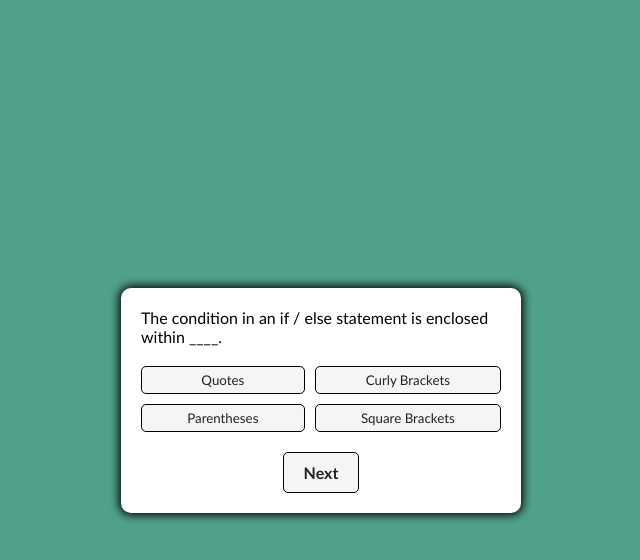
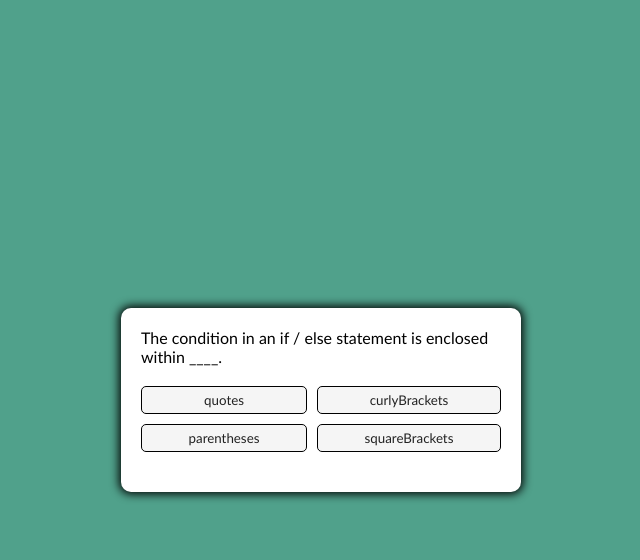
Before and after one commit to Abstrack5/Code-quiz, a plain HTML site: page index.html in a window 1280 px wide. Both pictures are taken after a click on the button "Start". Shown: the whole page, without its empty margins (319-959 px from the left). Drawn offline with Linux system fonts and the light colour scheme.

Commit message:
shuffled questions, removed next button until correct answer is choosen.

```diff
--- a/script.js
+++ b/script.js
@@ -1,21 +1,35 @@
 const questions = [
     {
         question: "The condition in an if / else statement is enclosed within ____.",
-        a: "Quotes",
-        b: "Curly Brackets",
-        c: "Parentheses",
-        d: "Square Brackets",
-        correctAnswer: "Parentheses",
-
+        a: "quotes",
+        b: "curlyBrackets",
+        c: "parentheses",
+        d: "squareBrackets",
+        correctAnswer: "parentheses",
     },
     {
-        question: "Question 2",
-        a: "Quotes",
-        b: "Curly Brackets",
-        c: "Parentheses",
-        d: "Square Brackets",
-        correctAnswer: "Parentheses",
-
+        question: "Inside which HTML element do we put the JavaScript?",
+        a: "<js>",
+        b: "<javaScript>",
+        c: "<scripting>",
+        d: "<script>",
+        correctAnswer: "<script>",
+    },
+    {
+        question: "The first index of an array is ____.",
+        a: "iLoveJavascript",
+        b: '"1"',
+        c: "pineApple",
+        d: '"0"',
+        correctAnswer: '"0"',
+    },
+    {
+        question: "How do you add a comment in a JavaScript?",
+        a: "<!-- commentThis -->",
+        b: "/* commentThis */",
+        c: "//commentThis",
+        d: "'commentThis",
+        correctAnswer: "//commentThis",
     },
 ];
 
@@ -32,7 +46,8 @@ var answerTwo = document.getElementById("answerButton2");
 var answerThree = document.getElementById("answerButton3");
 var answerFour = document.getElementById("answerButton4");
 
-var questionCount = 0;
+var shuffledQuestions = questions.sort(() => Math.random() - .5);
+var questionCountIndex = 0;
 var score = 0;
 var timeLeft = 200;
 
@@ -47,35 +62,44 @@ for (var i = 0; i < answerEl.length; i++ ) {
 function startGame() {
     startButton.classList.add("hide");
     questionContainerEl.classList.remove("hide");
-    nextButton.classList.remove("hide");
+    // nextButton.classList.remove("hide");
 
     showQuestion();
 };
 
 
 function showQuestion() {
-    questionEl.textContent = questions[questionCount].question;
-    answerOne.textContent = questions[questionCount].a;
-    answerTwo.textContent = questions[questionCount].b;
-    answerThree.textContent = questions[questionCount].c;
-    answerFour.textContent = questions[questionCount].d;
+    questionEl.textContent = shuffledQuestions[questionCountIndex].question;
+    answerOne.textContent = shuffledQuestions[questionCountIndex].a;
+    answerTwo.textContent = shuffledQuestions[questionCountIndex].b;
+    answerThree.textContent = shuffledQuestions[questionCountIndex].c;
+    answerFour.textContent = shuffledQuestions[questionCountIndex].d;
 
-
+    nextButton.classList.add("hide");
 };
 
 
 function checkAnswer(event) {
-    if (event.target.textContent === questions[questionCount].correctAnswer) {
+    if (event.target.textContent === shuffledQuestions[questionCountIndex].correctAnswer) {
          score += 5;
-        console.log("correctAnswer");
+        nextButton.classList.remove("hide");
+        console.log("correct!");
+        // add another question
+         if (questionCountIndex <= shuffledQuestions.length) {
+            questionCountIndex++;
+            console.log("nextQuestion!");
+        }
+            // ends quiz after last question
+            if (questionCountIndex > shuffledQuestions.length - 1) {
+            console.log("GameOver");
+            };
+
      }else {
          timeLeft -= 5;
-         console.log("Incorrect")
-     };
-    if (questionCount < questions.length) {
-        questionCount++;
-        console.log("anotherQUestion");
-    }
+        //  nextButton.classList.remove("hide");
+        console.log("Incorrect!");
+        };
+
 };
 
 
@@ -85,7 +109,9 @@ function checkAnswer(event) {
 
 
 
-// add correct or incorrect message when answering questions
+// add correct or incorrect message?
+// choice box change to red for incorrect, green for correct?
 
-// Timer
-// highscore
+
+// Timer, setinterval, stop timer after last question
+// highscore/localstorage
--- a/style.css
+++ b/style.css
@@ -50,7 +50,7 @@ body {
 .start-btn, .next-btn {
     font-size: 1rem;
     font-weight: bold;
-    padding: 10px 20px;
+    padding: 10px 15px;
 }
 
 .controls {
```
